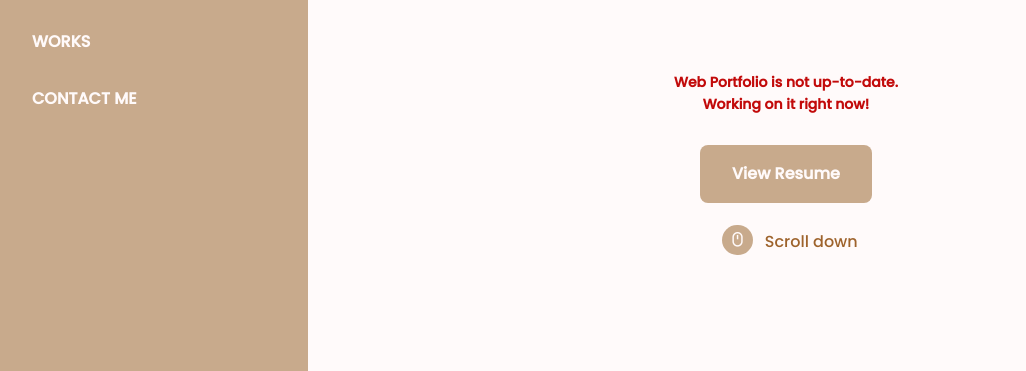
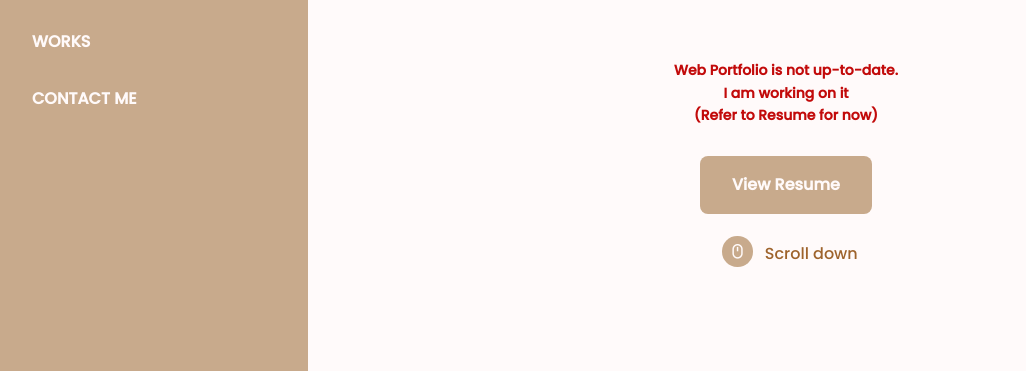
Before and after one commit to SinangAugust/SinangAugust.github.io, a plain HTML site: page index.html in a window 1280 px wide. Shown: the part 429-800 px from the top of the page, without its empty margins (16-1042 px from the left). Drawn offline with nearby package versions, Linux system fonts and the light colour scheme; some packages are replaced by stand-ins of ours; a script that the page names is missing.

Commit message:
Update index.html

```diff
--- a/index.html
+++ b/index.html
@@ -54,7 +54,7 @@
                     </div>
 
                     <div>
-                        <span style="color: #c20a0a" class="section-subtitle">Web Portfolio is not up-to-date.<br /> Working on it right now!<br /></span>
+                        <span style="color: #c20a0a" class="section-subtitle">Web Portfolio is not up-to-date.<br /> I am working on it<br />(Refer to Resume for now)</span>
                     </div>
                     <br />
 
```
